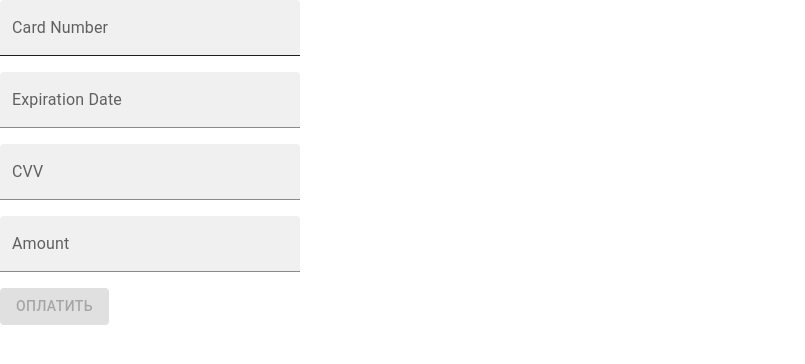
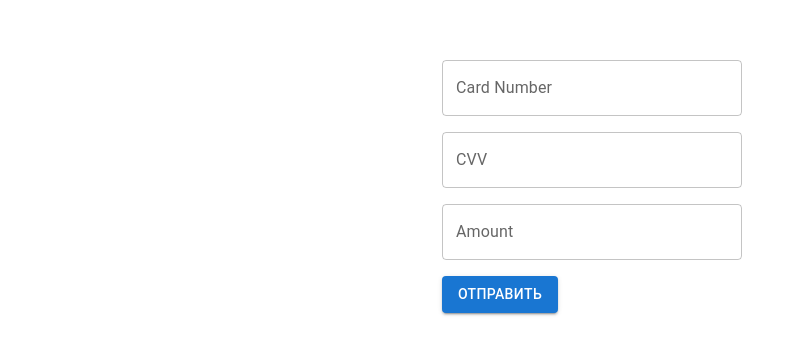
Before and after one commit to RuslanLaptev98/payments-widget, a Next.js app: page / in a window 1280 px wide. Shown: the top 364 px of the page, without its empty margins (0-805 px from the left). Built offline with nearby package versions, Linux system fonts and the light colour scheme.

Commit message:
#218 form validation

```diff
--- a/components/CustomButton/CustomButton.tsx
+++ b/components/CustomButton/CustomButton.tsx
@@ -1,17 +1,24 @@
 import React from 'react';
 import styles from './CustomButton.module.css';
 import { Button, Box } from '@mui/material';
+import { useFormikContext } from 'formik';
 
 interface CustomButtonProps {
   title: string;
 }
 
 const CustomButton: React.FC<CustomButtonProps> = ({ title }) => {
-  const [disabled, setDisabled] = React.useState(true);
+  const [disabled, setDisabled] = React.useState(false);
+  const { submitForm } = useFormikContext();
 
   return (
     <Box sx={{ width: 300 }}>
-      <Button variant='contained' disabled={disabled}>
+      <Button
+        variant='contained'
+        disabled={disabled}
+        onClick={submitForm}
+        type='submit'
+      >
         {title}
       </Button>
     </Box>
--- a/components/CustomInput/CustomInput.tsx
+++ b/components/CustomInput/CustomInput.tsx
@@ -1,16 +1,40 @@
 import React from 'react';
 import styles from './CustomInput.module.css';
 import { TextField, Box } from '@mui/material';
+import { useField } from 'formik';
 
 interface CustomInputProps {
+  name: string;
   label: string;
-  id: string;
 }
 
-const CustomInput: React.FC<CustomInputProps> = ({ label, id }) => {
+const CustomInput: React.FC<CustomInputProps> = ({ name, label }) => {
+  const [field, meta] = useField(name);
+
+  const [error, setError] = React.useState<boolean>(false);
+  const [helperText, setHelperText] = React.useState<string>('');
+
+  React.useEffect(() => {
+    if (meta && meta.touched && meta.error) {
+      setError(true);
+      setHelperText(meta.error);
+    }
+    if (meta && !meta.error) {
+      setError(false);
+      setHelperText('');
+    }
+  }, [meta]);
+
   return (
     <Box sx={{ width: 300 }}>
-      <TextField variant='filled' label={label} id={id} fullWidth />
+      <TextField
+        variant='outlined'
+        fullWidth
+        label={label}
+        {...field}
+        error={error}
+        helperText={helperText}
+      />
     </Box>
   );
 };
--- a/components/Form/Form.module.css
+++ b/components/Form/Form.module.css
@@ -0,0 +1,3 @@
+.container {
+  margin: 60px auto;
+}
--- a/components/Form/Form.tsx
+++ b/components/Form/Form.tsx
@@ -1,19 +1,71 @@
 import React from 'react';
 import styles from './Form.module.css';
-import { Stack } from '@mui/material';
+import { Container, Stack, TextField } from '@mui/material';
+import { DatePicker, LocalizationProvider } from '@mui/lab';
+import { Formik, Form } from 'formik';
+import * as Yup from 'yup';
 import CustomInput from '../CustomInput/CustomInput';
+import { AdapterDateFns } from '@mui/x-date-pickers/AdapterDateFns';
 import CustomButton from '../CustomButton/CustomButton';
 
-const Form: React.FC = () => {
+const CardForm: React.FC = () => {
+  const [dateValue, setDateValue] = React.useState(null);
+
+  const FORMIK_INITIAL_VALUES = {
+    card: '',
+    date: dateValue,
+    cvv: '',
+    amount: '',
+  };
+
+  const YUP_VALIDATION = Yup.object().shape({
+    card: Yup.string()
+      .required('Required')
+      .matches(/^\d+$/, 'Must be a number')
+      .length(16, 'Must be exactly 16 characters'),
+    date: Yup.date().required('Required'),
+    cvv: Yup.string()
+      .required('Required')
+      .matches(/^\d+$/, 'Must be a number')
+      .length(3, 'Must be exactly 3 characters'),
+    amount: Yup.string()
+      .required('Required')
+      .matches(/^\d+$/, 'Must be a number'),
+  });
+
   return (
-    <Stack spacing={2}>
-      <CustomInput label='Card Number' id='card-number' />
-      <CustomInput label='Expiration Date' id='expiration-date' />
-      <CustomInput label='CVV' id='cvv' />
-      <CustomInput label='Amount' id='amount' />
-      <CustomButton title='оплатить' />
-    </Stack>
+    <Container maxWidth='xs' className={styles.container}>
+      <Formik
+        initialValues={{ ...FORMIK_INITIAL_VALUES }}
+        onSubmit={(values) => console.log(values)}
+        validationSchema={YUP_VALIDATION}
+      >
+        <Form>
+          <Stack spacing={2}>
+            <CustomInput name='card' label='Card Number' />
+
+            <LocalizationProvider dateAdapter={AdapterDateFns}>
+              <DatePicker
+                views={['month', 'year']}
+                value={dateValue}
+                onChange={setDateValue}
+                renderInput={(params) => (
+                  <TextField name='date' label='Expiration Date' {...params} />
+                )}
+                inputFormat='MM-yyyy'
+              />
+            </LocalizationProvider>
+
+            <CustomInput name='cvv' label='CVV' />
+
+            <CustomInput name='amount' label='Amount' />
+
+            <CustomButton title='отправить' />
+          </Stack>
+        </Form>
+      </Formik>
+    </Container>
   );
 };
 
-export default Form;
+export default CardForm;
```
Also changed, not shown: package.json (+7 -1 lines), 1 other file (tests, documents, lock files or other folders).
